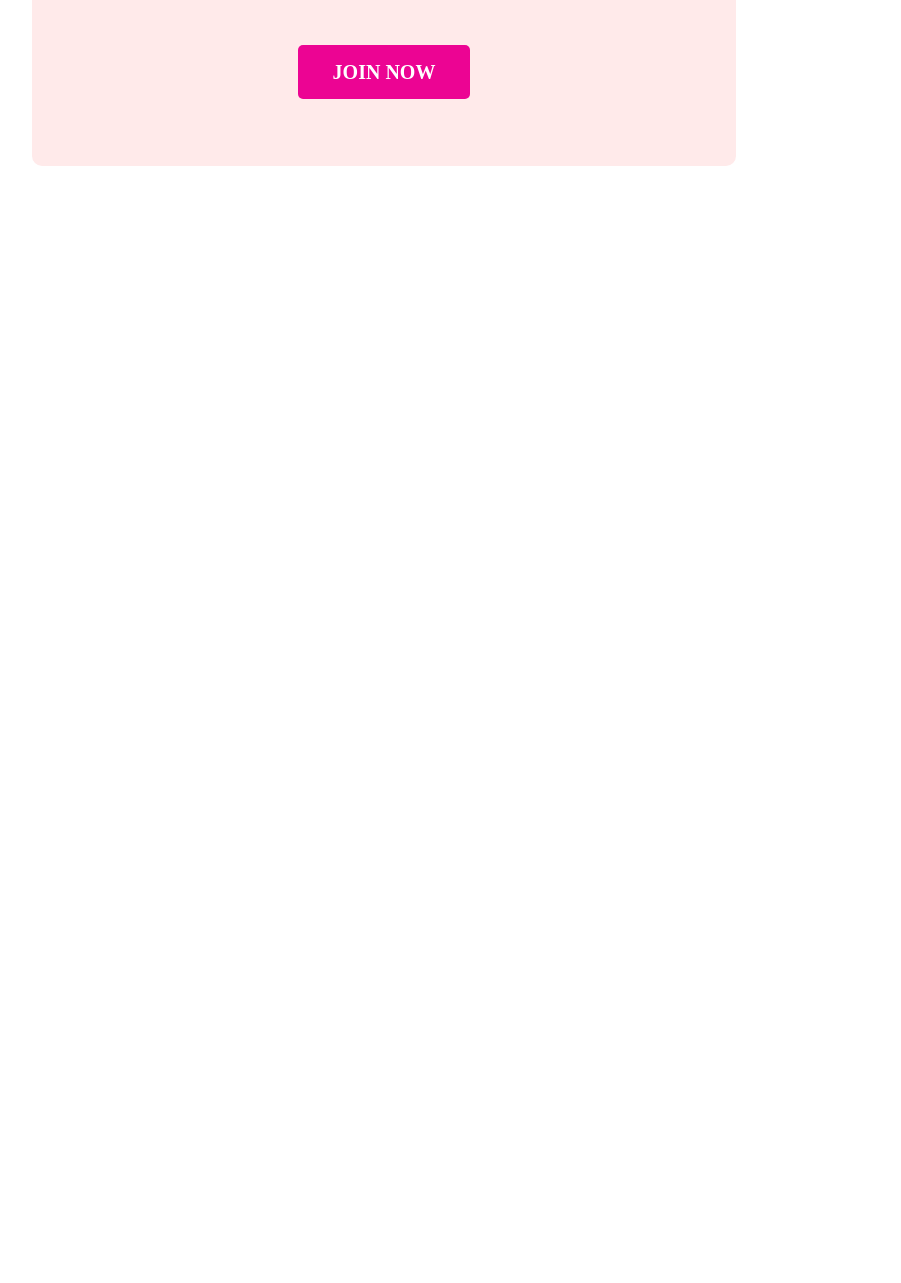
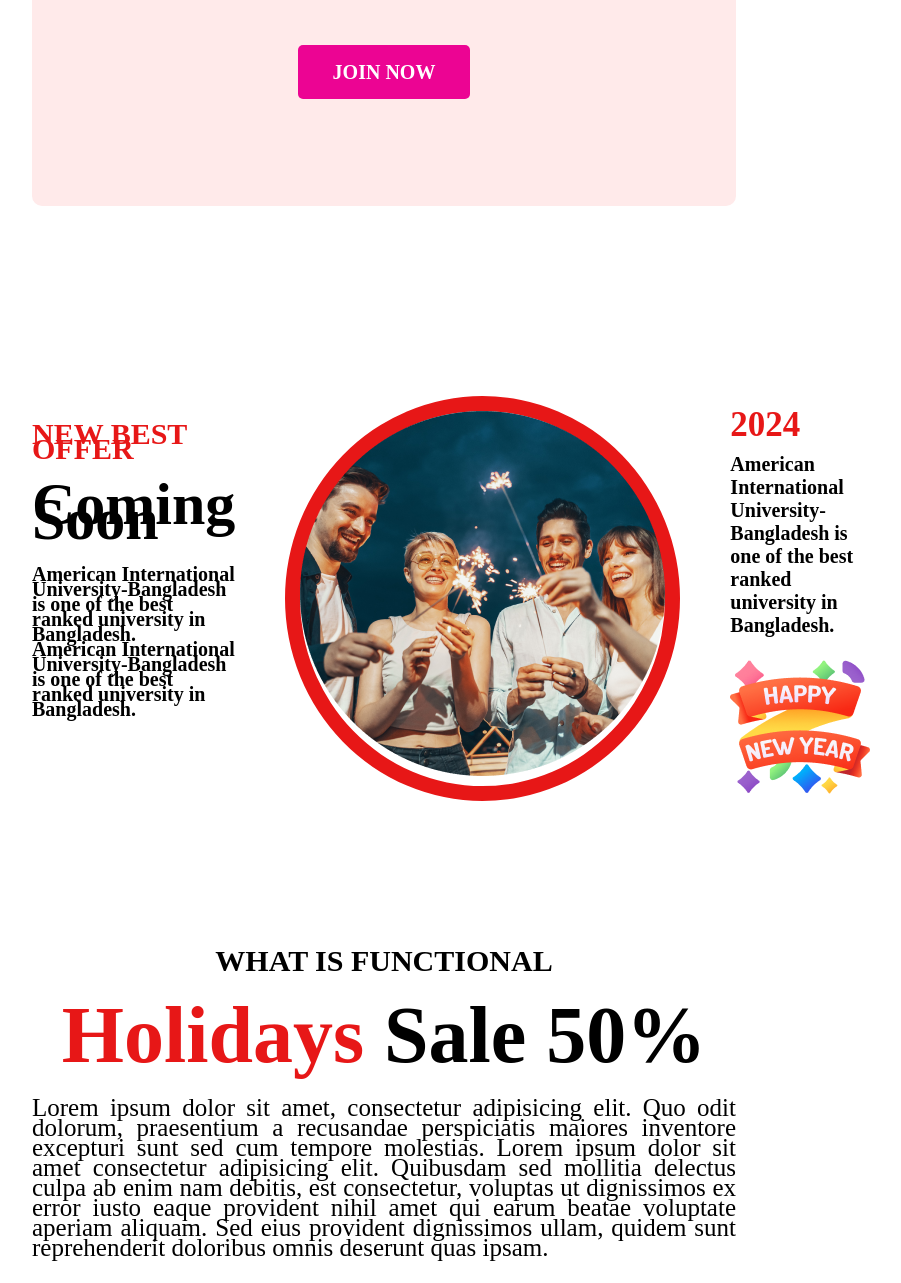
Before and after one commit to FARHAN-NAEEM/New-Year-E-Commerce-Offer, a plain HTML site: page index.html in a window 1280 px wide. Shown: the part 2625-3908 px from the top of the page, without its empty margins (256-1157 px from the left). Before the commit the page ends 2801 px from the top, so only its background shows below. Drawn offline with Linux system fonts and the light colour scheme.

Commit message:
Holidays sale 50 section text part complete

```diff
--- a/index.html
+++ b/index.html
@@ -80,8 +80,37 @@
 
         <a href="#" type="button" class="second-join-button">JOIN NOW</a>
     </div>
+    <!-- New Park Hotel Area End -->
 
-    <!-- New Park Hotel Area End -->
+
+    <!-- New Best Offer Coming Soon Start -->
+    <div class="New-Best-Offer-Coming-Soon">
+        <div class="coming-soon">
+            <h3>NEW BEST OFFER</h3>
+            <h1>Coming Soon</h1>
+            <p>American International University-Bangladesh is one of the best ranked university in Bangladesh.
+            <br> American International University-Bangladesh is one of the best ranked university in Bangladesh.</p>
+        </div>
+        <div class="new-year-festival">
+            <img src="resources/Eclipse.png" alt="">
+        </div>
+        <div class="twenty2024">
+            <h1>2024</h1>
+            <p>American International University-Bangladesh is one of the best ranked university in Bangladesh.</p>
+            <img src="resources/Group.png" alt="">
+        </div>
+    </div>
+    <!-- New Best Offer Coming Soon End -->
+
+    <!-- Holidays Sale 50% Start -->
+        <div class="holidays-sale">
+            <div class="holidays-sale-text">
+                <h3>WHAT IS FUNCTIONAL</h3>
+                <h1><span class="red-holidays">Holidays</span> Sale 50%</h1>
+                <p> Lorem ipsum dolor sit amet, consectetur adipisicing elit. Quo odit dolorum, praesentium a recusandae perspiciatis maiores inventore excepturi sunt sed cum tempore molestias. Lorem ipsum dolor sit amet consectetur adipisicing elit. Quibusdam sed mollitia delectus culpa ab enim nam debitis, est consectetur, voluptas ut dignissimos ex error iusto eaque provident nihil amet qui earum   beatae voluptate aperiam aliquam. Sed eius provident dignissimos ullam, quidem sunt reprehenderit doloribus  omnis deserunt quas   ipsam.</p>
+            </div>
+        </div>
+    <!-- Holidays Sale 50% End -->
 </body>
 <footer>
 
--- a/style.css
+++ b/style.css
@@ -92,14 +92,13 @@
     background-color: rgb(255, 234, 234);
     margin: 10px 280px;
     padding-top: 30px;
-    padding-bottom: 80px;
+    padding-bottom: 120px;
     border-radius: 10px;
 }
 
 .party-details{
     color: red;
 }
-/* New Park Hotel Area End */
 
 .second-join-button{
     background: #ec0493;
@@ -114,3 +113,96 @@
     color: #FFFFFF;
     padding: 16px 35px;
 }
+/* New Park Hotel Area End */
+
+/* New-Best-Offer-Coming-Soon Start */
+
+.New-Best-Offer-Coming-Soon{
+    display:flex;
+    margin: 190px 280px 30px 280px;
+    justify-content:space-around;
+}
+
+.coming-soon{
+    line-height: 15px;
+    margin-right: 50px;
+
+
+
+}
+
+.coming-soon h3{
+    color: #e71717;
+    font-size: 30px;
+}
+
+.coming-soon h1{
+    font-size: 60px;
+}
+
+.coming-soon p{
+    font-weight: bold;
+    font-size: 20px;
+}
+
+.new-year-festival{
+    border-radius: 70%;
+    border: 15px solid #e71717;
+
+    /* position:absolute; */
+}
+
+.twenty2024{
+    margin-left: 50px;
+
+}
+
+
+/* New-Best-Offer-Coming-Soon End */
+
+/* twenty2024 Start */
+
+.twenty2024 h1{
+    color: #e71717;
+    font-size: 35px;
+    line-height: 10px;
+}
+
+.twenty2024 p{
+    font-size: 20px;
+    font-weight: bold;
+}
+
+/* holidays-sale start */
+.holidays-sale{
+    margin-top: 150px;
+    line-height: 20px;
+}
+.holidays-sale-text{
+    text-align: center;
+    margin-left: 280px;
+    margin-right: 280px;
+}
+
+.red-holidays{
+    color: #e71717;
+}
+
+.holidays-sale-text h3{
+    font-weight: 160px;
+    font-size: 30px;
+    font-style: bold;
+}
+
+.holidays-sale-text h1{
+    font-weight: 160px;
+    font-size: 80px;
+
+}
+
+.holidays-sale-text p{
+    font-style: bold;
+    font-size: 25px;
+    text-align: justify;
+}
+/* holidays-sale start */
```
Also changed, not shown: resources/Group.png (renamed from resources/Group 96.png), resources/Holidayas1.png (renamed from resources/Rectangle 1.png), resources/Holidays02.png (renamed from resources/Group 44.png), resources/Holidays03.png (renamed from resources/Rectangle 2.png), resources/Holidays4.png (renamed from resources/Group 75.png).
